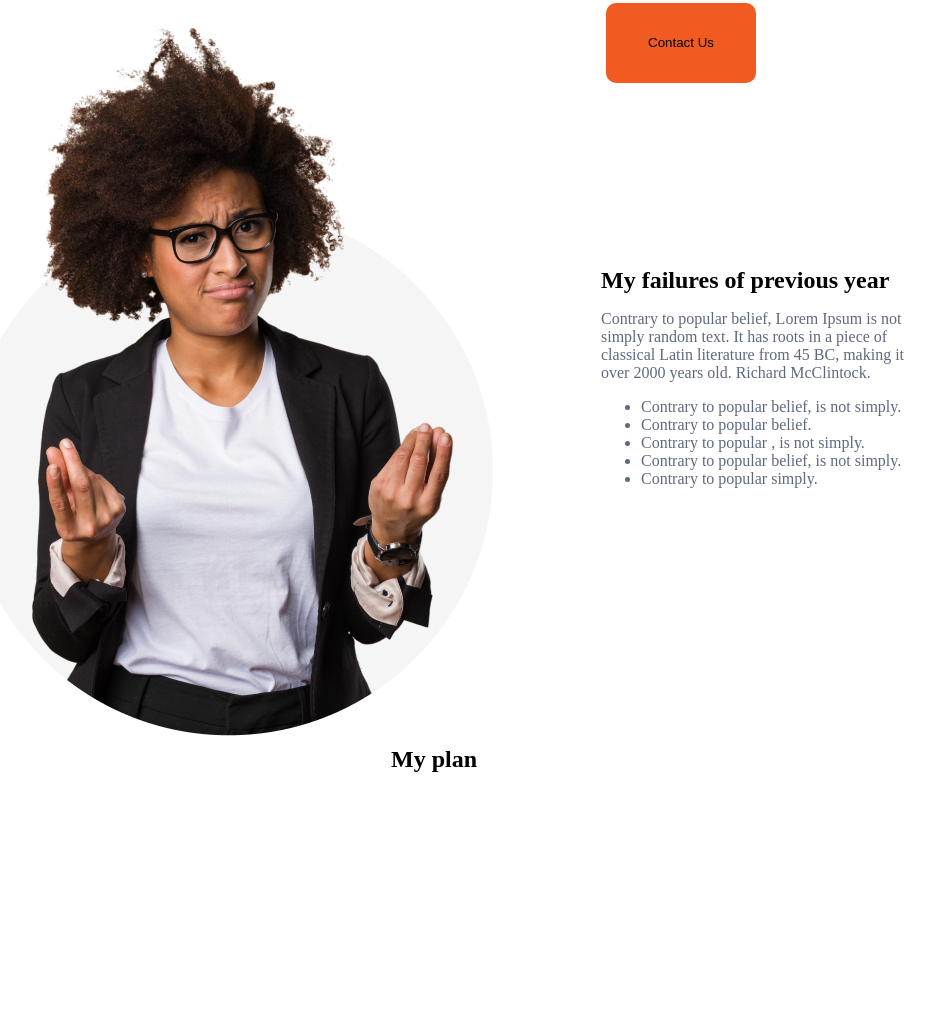
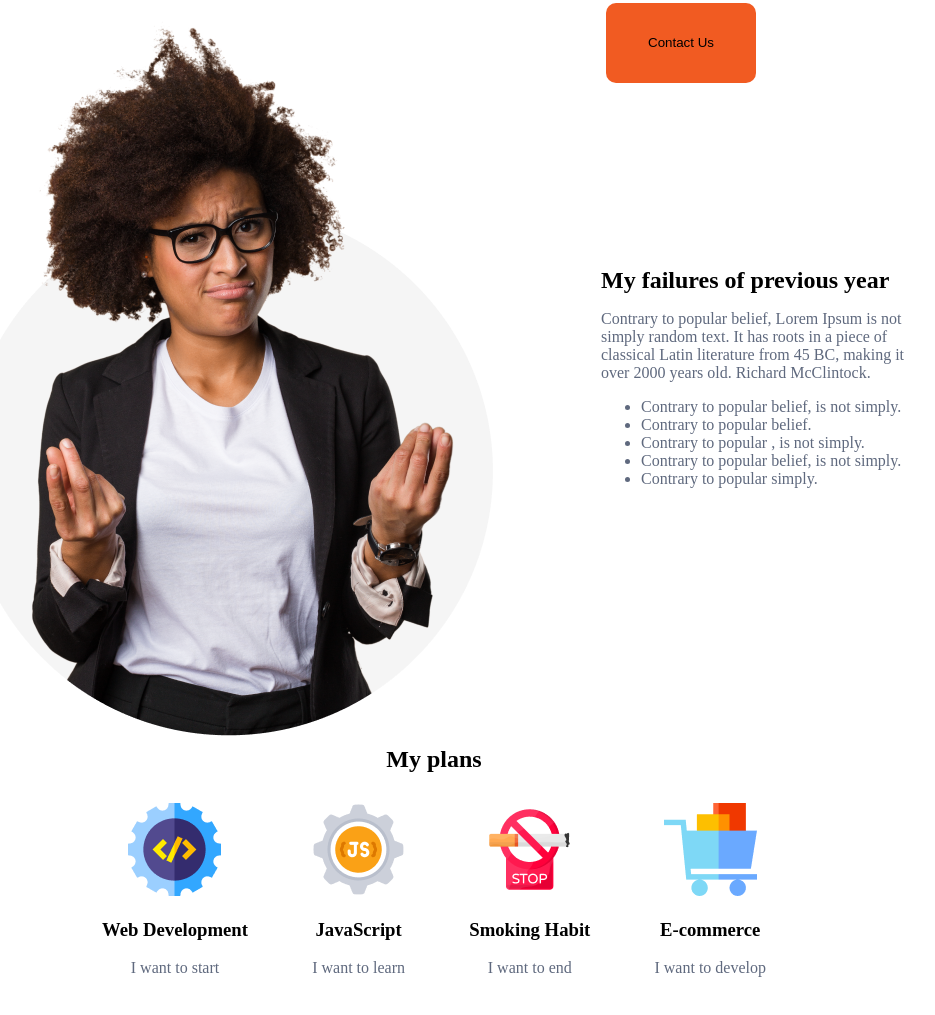
Before and after one commit to SabbirReturn/new-year-repo, a plain HTML site: page index.html in a window 1280 px wide. Shown: the part 722-1737 px from the top of the page, without its empty margins (206-1141 px from the left). Before the commit the page ends 1515 px from the top, so only its background shows below. Drawn offline with Linux system fonts and the light colour scheme.

Commit message:
plans-section

```diff
--- a/index.html
+++ b/index.html
@@ -39,7 +39,29 @@
         </section>
         <section>
             <div class="plan-about">
-                <h1>My plan</h1>
+                <h1>My plans</h1>
+                <div class="plan-icon-details">
+                    <div>
+                        <img src="assets/images/icons/web.png" alt="">
+                        <h3 class="icon-title">Web Development</h3>
+                        <p class="icon-details">I want to start</p>
+                    </div>
+                    <div>
+                        <img src="assets/images/icons/js.png" alt="">
+                        <h3 class="icon-title">JavaScript</h3>
+                        <p class="icon-details">I want to learn</p>
+                    </div>
+                    <div>
+                        <img src="assets/images/icons/smoke.png" alt="">
+                        <h3 class="icon-title">Smoking Habit</h3>
+                        <p class="icon-details">I want to end</p>
+                    </div>
+                    <div>
+                        <img src="assets/images/icons/ecom.png" alt="">
+                        <h3 class="icon-title">E-commerce</h3>
+                        <p class="icon-details">I want to develop</p>
+                    </div>
+                </div>
             </div>
         </section>
     </main>
--- a/styles/index.css
+++ b/styles/index.css
@@ -54,3 +54,11 @@
     text-align: center;
 
 }
+.plan-icon-details{
+    display: flex;
+    justify-content: space-between;
+    margin: 30px 300px;
+}
+.icon-details{
+    color:#5F697E ;
+}
```
